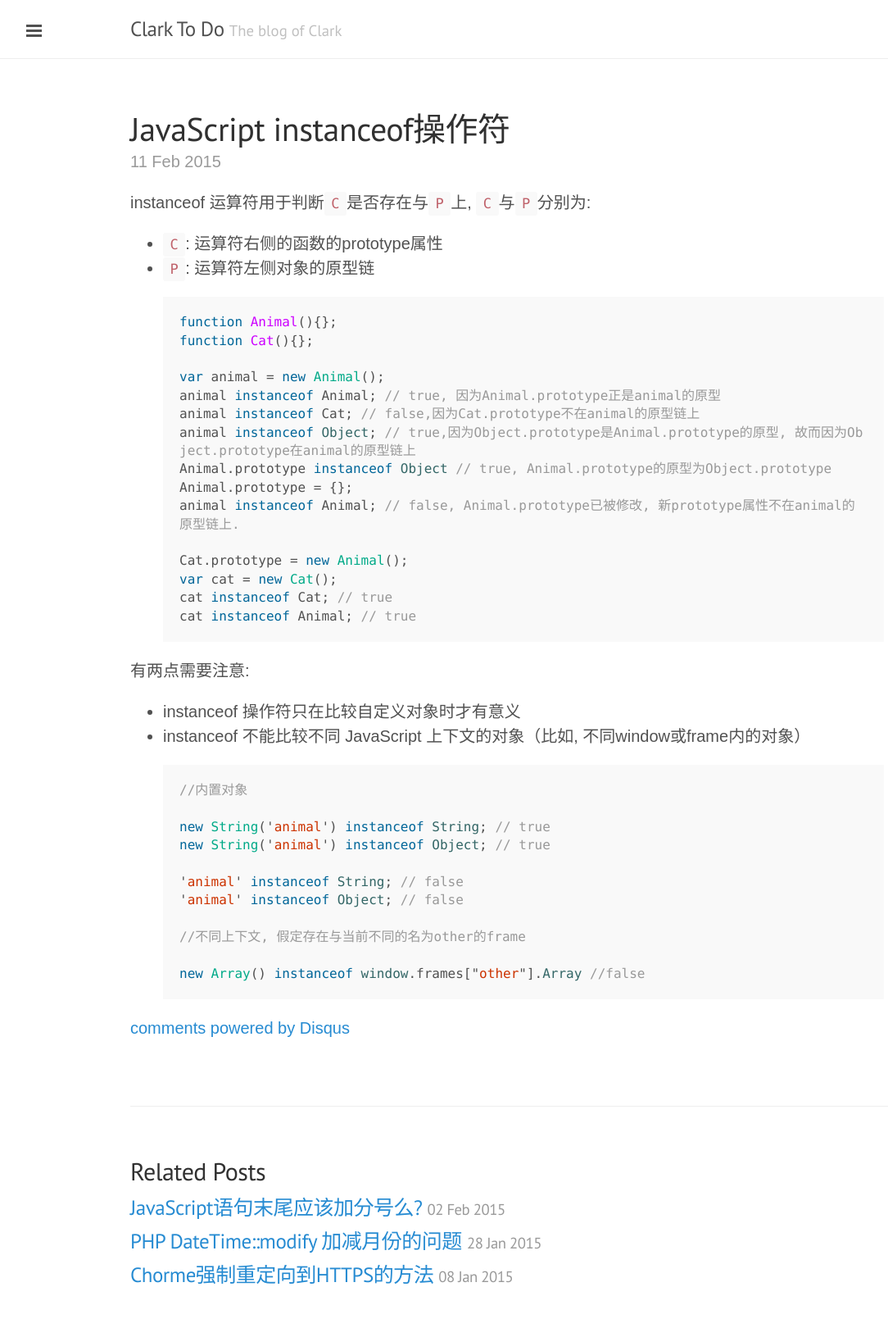
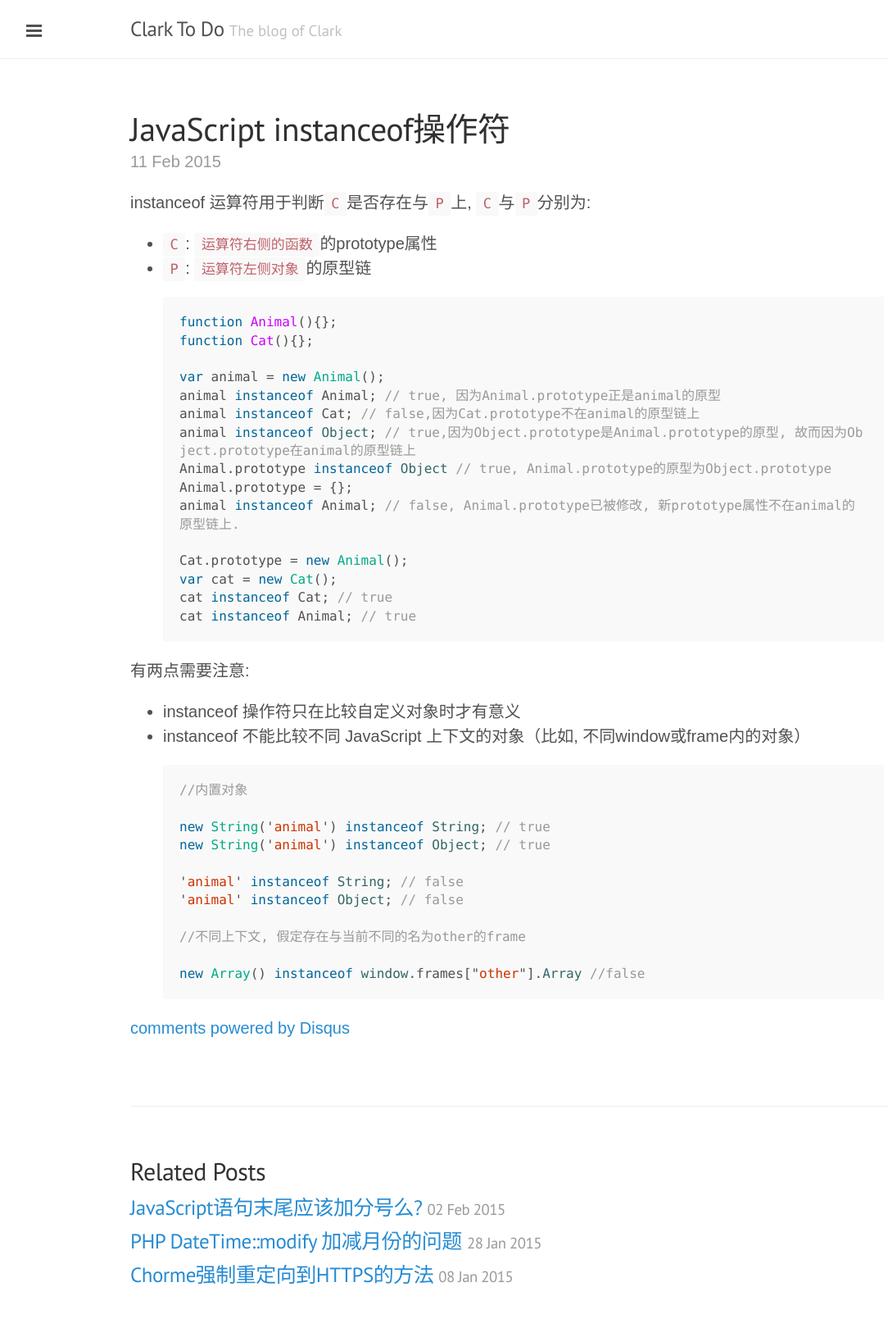
Before and after one commit to clarkdo/clarkdo.github.com, a Jekyll site: the page built from _posts/2015-02-11-53.md, in a window 1280 px wide. Shown: the whole page at 82% size, without its empty margins (1-1085 px from the left). Built offline with Jekyll 4.4.1, drawn with Linux system fonts in a browser that asks for light colours; Markdown is read by kramdown in place of the engine named in the settings; comment, search, counter and statistics services are not loaded.

```diff
--- a/_posts/2015-02-11-53.md
+++ b/_posts/2015-02-11-53.md
@@ -6,8 +6,8 @@ comments: true
 ---
 instanceof 运算符用于判断`C`是否存在与`P`上, `C`与`P`分别为:
 
-- `C`: 运算符右侧的函数的prototype属性
-- `P`: 运算符左侧对象的原型链
+- `C`: `运算符右侧的函数`的prototype属性
+- `P`: `运算符左侧对象`的原型链
 
 
 
```
